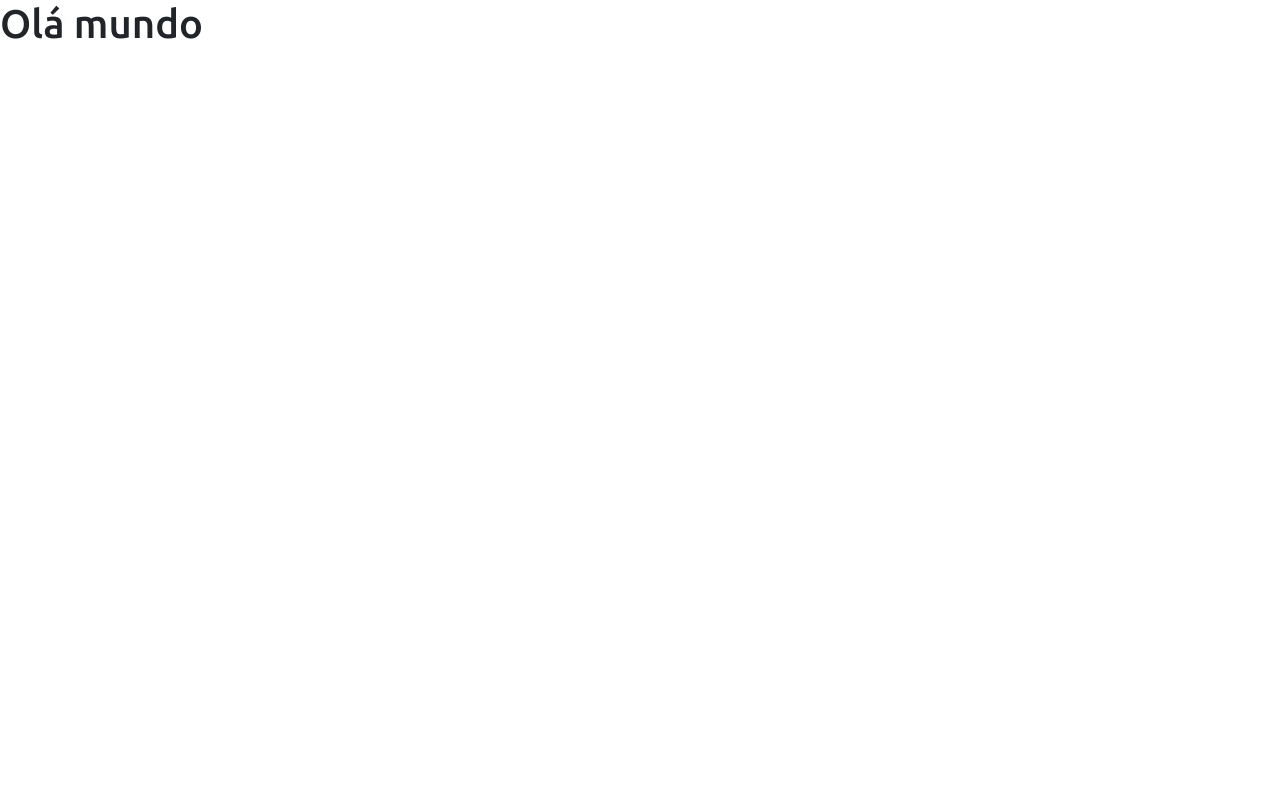
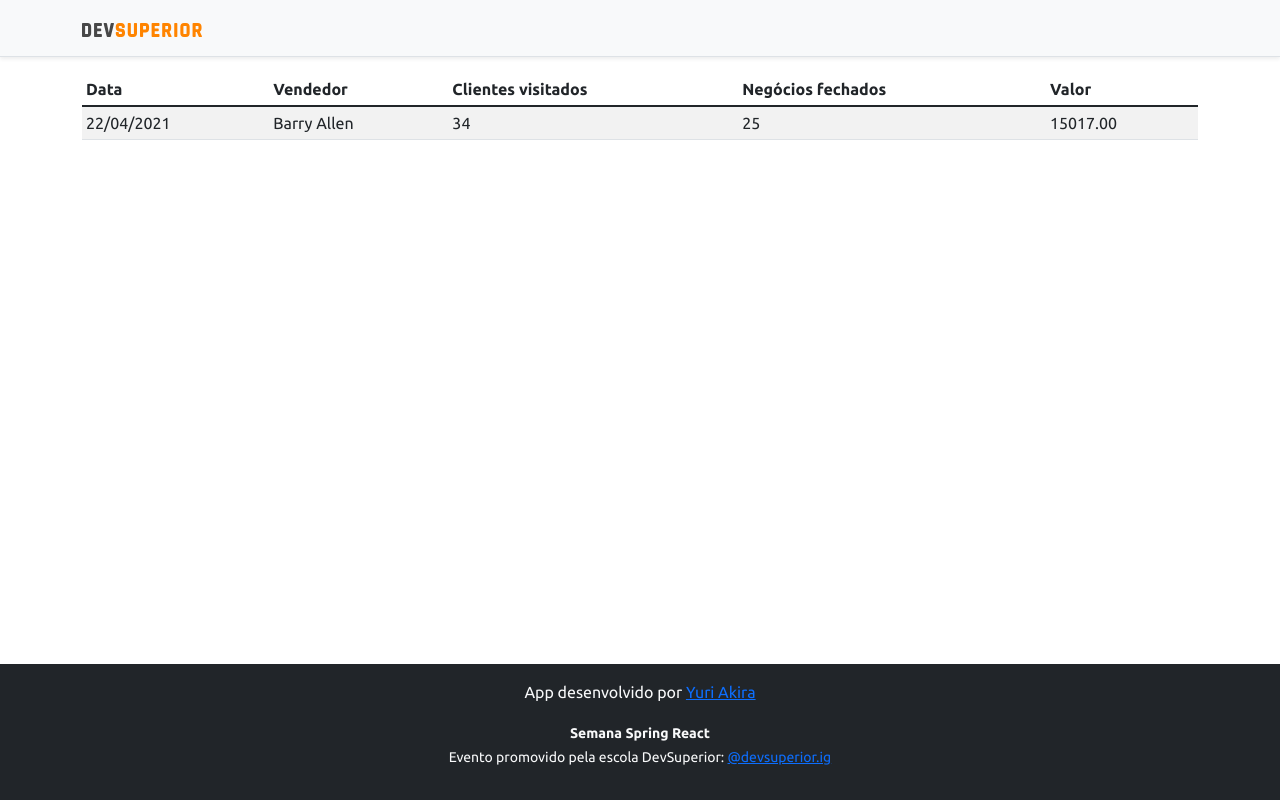
Before and after one commit to yuri-akira/Projeto-Spring-React, a React (Create React App) app in the folder frontend/: page / in a window 1280 px wide. Built offline with nearby package versions, Linux system fonts and the light colour scheme.

Commit message:
Created basic static components

```diff
--- a/frontend/src/App.tsx
+++ b/frontend/src/App.tsx
@@ -1,8 +1,16 @@
+import { DataTable } from "components/DataTable";
+import { Footer } from "components/Footer";
+import { NavBar } from "components/NavBar";
+
 function App() {
   return (
-    <div className="App">
-      <h1>Olá mundo</h1>
-    </div>
+    <>
+      <NavBar />
+      <div className="container">
+        <DataTable />
+      </div>
+      <Footer />
+    </>
   );
 }
 
--- /dev/null
+++ b/frontend/src/components/DataTable/index.tsx
@@ -0,0 +1,26 @@
+export const DataTable = () => {
+    return (
+        <div className="table-responsive">
+            <table className="table table-striped table-sm">
+                <thead>
+                    <tr>
+                        <th>Data</th>
+                        <th>Vendedor</th>
+                        <th>Clientes visitados</th>
+                        <th>Negócios fechados</th>
+                        <th>Valor</th>
+                    </tr>
+                </thead>
+                <tbody>
+                    <tr>
+                        <td>22/04/2021</td>
+                        <td>Barry Allen</td>
+                        <td>34</td>
+                        <td>25</td>
+                        <td>15017.00</td>
+                    </tr>
+                </tbody>
+            </table>
+        </div>
+    )
+}
--- /dev/null
+++ b/frontend/src/components/Footer/index.tsx
@@ -0,0 +1,11 @@
+export const Footer = () => {
+    return (
+        <footer className="footer mt-auto py-3 bg-dark">
+            <div className="container">
+                <p className="text-light">App desenvolvido por <a href="https://github.com/yuri-akira" target="_blank" rel="noreferrer">Yuri Akira</a></p>
+                <p className="text-light"><small><strong>Semana Spring React</strong><br />
+                    Evento promovido pela escola DevSuperior: <a href="https://instagram.com/devsuperior.ig" target="_blank" rel="noreferrer">@devsuperior.ig</a></small></p>
+            </div>
+        </footer>
+    )
+}
--- /dev/null
+++ b/frontend/src/components/NavBar/index.tsx
@@ -0,0 +1,13 @@
+import ImgDsDark from '../../assets/img/ds-dark.svg';
+
+export const NavBar = () => {
+    return (
+        <div className="d-flex flex-column flex-md-row align-items-center p-3 px-md-4 mb-3 bg-light border-bottom shadow-sm">
+            <div className="container">
+                <nav className="my-2 my-md-0 mr-md-3">
+                    <img src={ImgDsDark} alt="DevSuperior" width="120" />
+                </nav>
+            </div>
+        </div>
+    )
+}
```
Also changed, not shown: frontend/src/assets/img/ds-dark.svg (added).
